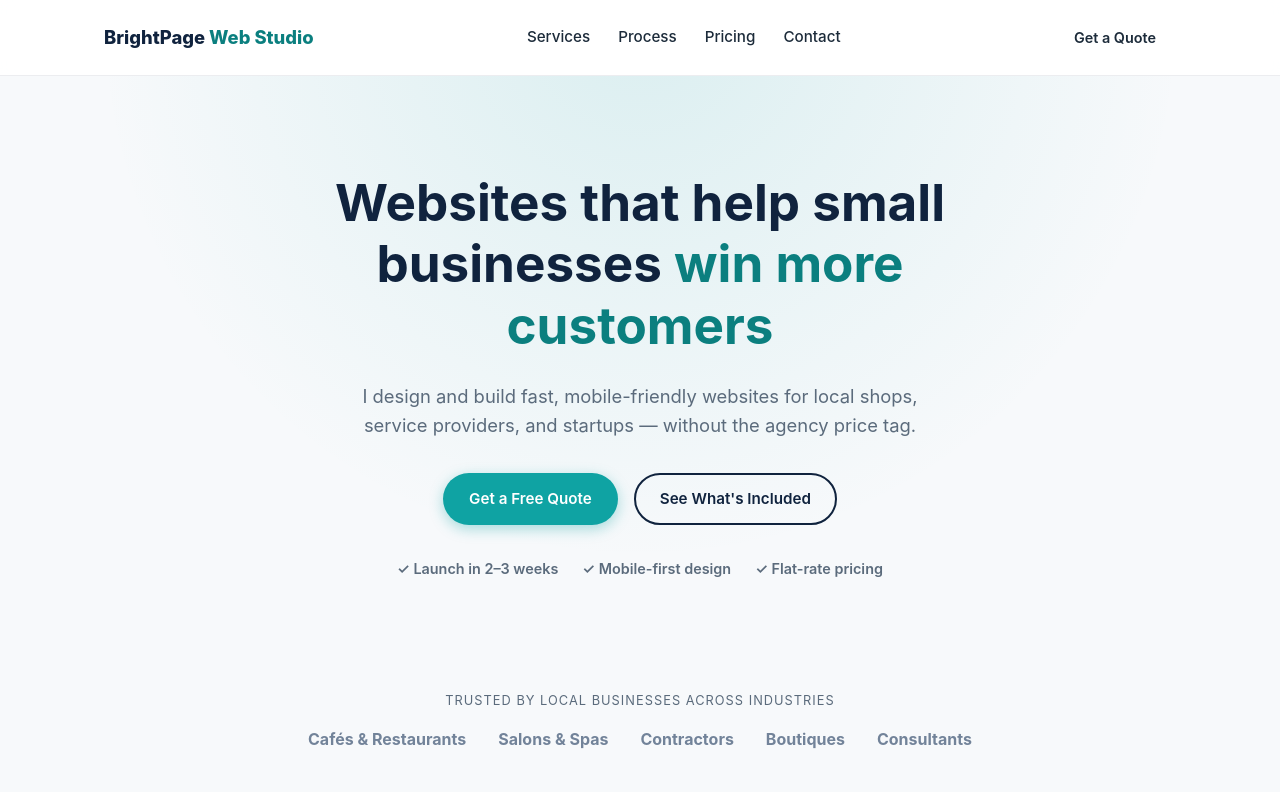
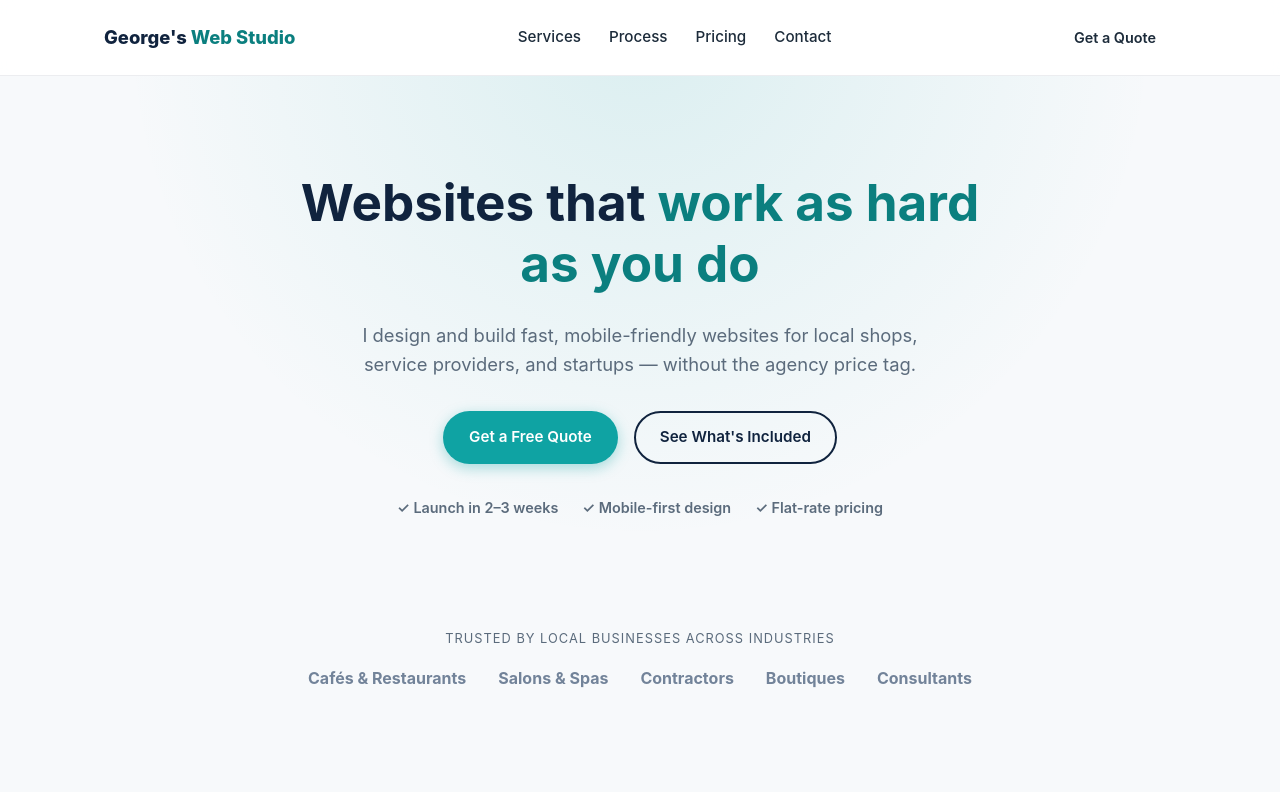
Before and after one commit to g3techus/small-biz-landing-page, a plain HTML site: page index.html in a window 1280 px wide. Shown: the top 792 px of the page. Drawn offline with Linux system fonts and the light colour scheme.

Commit message:
Rebrand to George's Web Studio with new headline

```diff
--- a/index.html
+++ b/index.html
@@ -3,7 +3,7 @@
 <head>
 <meta charset="UTF-8">
 <meta name="viewport" content="width=device-width, initial-scale=1.0">
-<title>BrightPage Web Studio | Websites for Small Businesses</title>
+<title>George's Web Studio | Websites for Small Businesses</title>
 <meta name="description" content="Affordable, professional websites for small businesses. Fast turnaround, mobile-friendly design, and ongoing support.">
 <link rel="stylesheet" href="style.css">
 </head>
@@ -11,7 +11,7 @@
 
 <header class="site-header">
   <div class="container header-inner">
-    <a href="#top" class="logo">BrightPage <span>Web Studio</span></a>
+    <a href="#top" class="logo">George's <span>Web Studio</span></a>
     <nav class="nav" id="nav">
       <a href="#services">Services</a>
       <a href="#process">Process</a>
@@ -26,7 +26,7 @@
 <main>
   <section class="hero" id="top">
     <div class="container hero-inner">
-      <h1>Websites that help small businesses <span class="accent">win more customers</span></h1>
+      <h1>Websites that <span class="accent">work as hard as you do</span></h1>
       <p class="hero-sub">I design and build fast, mobile-friendly websites for local shops, service providers, and startups — without the agency price tag.</p>
       <div class="hero-actions">
         <a href="#contact" class="btn btn-primary">Get a Free Quote</a>
@@ -182,7 +182,7 @@
 
 <footer class="site-footer">
   <div class="container footer-inner">
-    <p>&copy; <span id="year"></span> BrightPage Web Studio. All rights reserved.</p>
+    <p>&copy; <span id="year"></span> George's Web Studio. All rights reserved.</p>
     <p class="footer-note">Built with care for small businesses.</p>
   </div>
 </footer>
```
